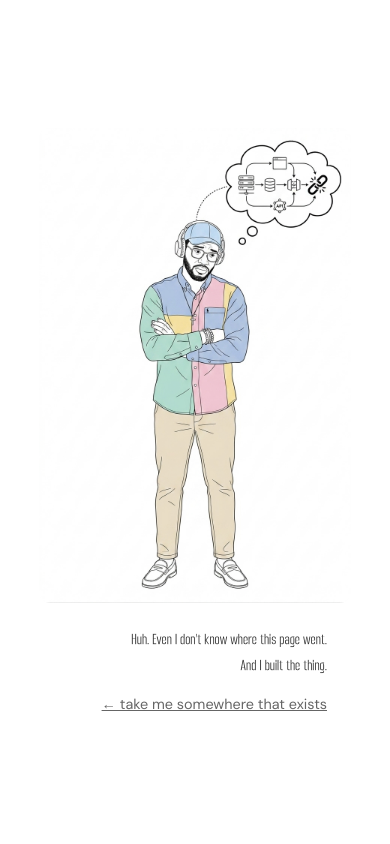
After one commit to Egbemichel/molio, a Django app: template myportfolio/templates/404.html in a window 390 px wide. The commit adds this page. Run offline with Django 5.2, Linux system fonts and the light colour scheme; the template is opened without the code that fills it, so the values that code supplies are empty; style sheets or scripts are compiled from the project's sources.

Commit message:
feat: address mobile screen users and add a custom 404 page

```diff
--- /dev/null
+++ b/myportfolio/templates/404.html
@@ -0,0 +1,58 @@
+{% load static %}
+<!DOCTYPE html>
+<html lang="en">
+<head>
+  <meta charset="UTF-8">
+  <meta name="viewport" content="width=device-width, initial-scale=1.0">
+  <title>404 — EgbeMichel</title>
+  <link rel="shortcut icon" href="{% static 'images/favicon.ico' %}" type="image/x-icon">
+  <link href="https://fonts.googleapis.com/css2?family=DM+Sans:wght@400;500;700&display=swap" rel="stylesheet">
+  <link rel="stylesheet" href="{% static 'dist/css/main.css' %}">
+  <style>
+    body {
+      margin: 0;
+      height: 100vh;
+      display: flex;
+      flex-direction: column;
+      align-items: center;
+      justify-content: center;
+      background: white;
+      font-family: 'DM Sans', sans-serif;
+    }
+    .lost-wrap img {
+      width: 320px;
+      max-width: 80vw;
+      border-radius: 12px;
+    }
+    .lost-wrap p {
+      margin-top: 1.5rem;
+      text-align: right;
+      padding-right: 1.5rem; /* ← adjust right alignment here */
+      font-size: 1rem;
+      line-height: 1.6;
+      color: #333;
+    }
+    .lost-wrap a {
+      display: block;
+      margin-top: 1rem;
+      text-align: right;
+      padding-right: 1.5rem; /* ← matches text alignment above */
+      font-size: 0.9rem;
+      color: inherit;
+      opacity: 0.6;
+      text-decoration: underline;
+    }
+    .lost-wrap a:hover { opacity: 1; }
+  </style>
+</head>
+<body>
+  <div class="lost-wrap">
+    <img src="{% static 'images/404.png' %}" alt="Me looking confused">
+    <p class="font-hagia" >
+      Huh. Even I don't know where this page went.<br>
+      And I built the thing.
+    </p>
+    <a href="/">← take me somewhere that exists</a>
+  </div>
+</body>
+</html>
```
Also changed, not shown: myportfolio/templates/base.html (+45 -0 lines), myportfolio/static/images/404.png (added), myportfolio/static/images/after-effects.png (deleted), myportfolio/static/images/blender.png (deleted), myportfolio/static/images/figma.png (deleted), myportfolio/static/images/flutter.png (deleted), myportfolio/static/images/graphql.png (deleted), myportfolio/static/images/me_working.png (added), myportfolio/static/images/michel-work-billboard.png (deleted), myportfolio/static/images/michel-work-lanyard.png (deleted), myportfolio/static/images/michel-work-mobile.png (deleted), myportfolio/static/images/michel-work-posters.png (deleted), myportfolio/static/images/next.png (deleted), myportfolio/static/images/react.png (deleted), 1 more files.
